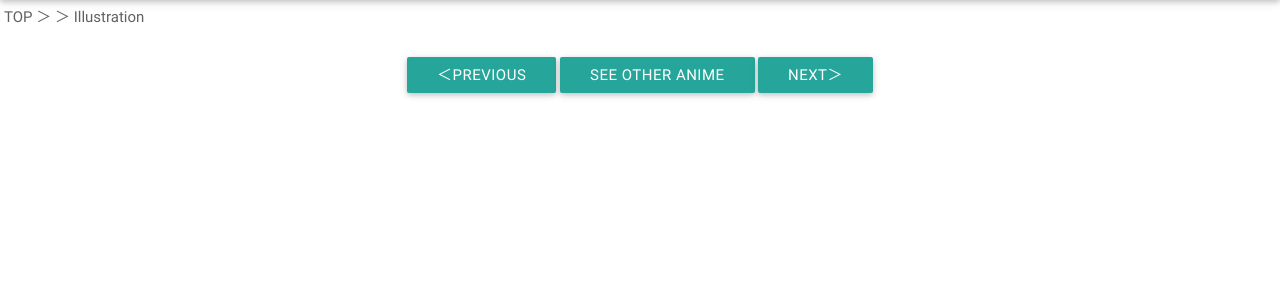
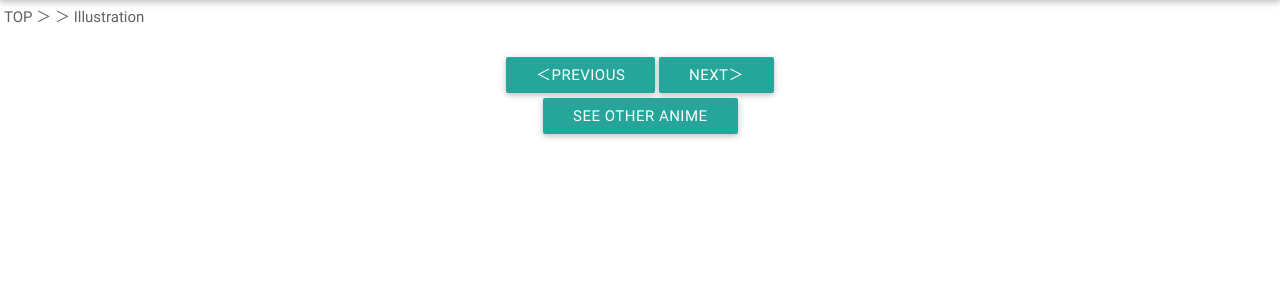
Before and after one commit to Annie101/ani_wall, a PHP site: template application/views/picture.php in a window 1280 px wide. Shown: the part 64-364 px from the top of the page. Run offline with PHP 8.4, Linux system fonts and the light colour scheme; the template is opened without the code that fills it, so the values that code supplies are empty; some libraries are stand-ins or nearby versions.

Commit message:
ボタン位置変更

```diff
--- a/application/views/picture.php
+++ b/application/views/picture.php
@@ -24,8 +24,10 @@
 <?php } ?>
 <div class="col s12">
   <a href="<?php echo base_url()."anime/".$titleName."/illustration/".$previousNumber;?>" class="<?php echo $color3?> waves-effect waves-light btn s6">＜Previous</a>
+  <a href="<?php echo base_url()."anime/".$titleName."/illustration/".$nextNumber;?>" class="<?php echo $color3?> waves-effect waves-light btn s6">Next＞</a>
+</div>
+<div style="margin-top:5px" class="col s12">
   <a href="<?php echo base_url()?>" class="<?php echo $color3?> waves-effect waves-light btn s6">See Other Anime</a>
-  <a href="<?php echo base_url()."anime/".$titleName."/illustration/".$nextNumber;?>" class="<?php echo $color3?> waves-effect waves-light btn s6">Next＞</a>
 </div>
 <br>
 <?php if(base_url()=="http://tokyotrack.co/"){ ?>
```
